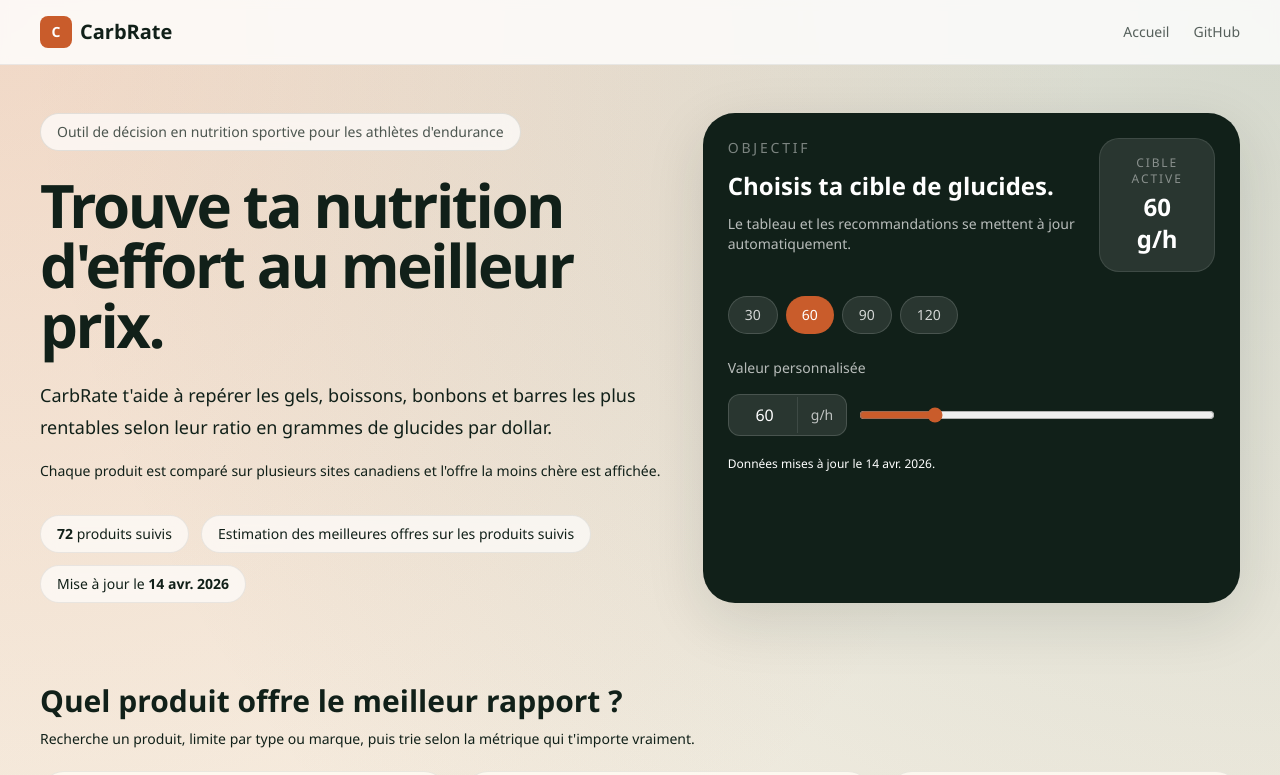
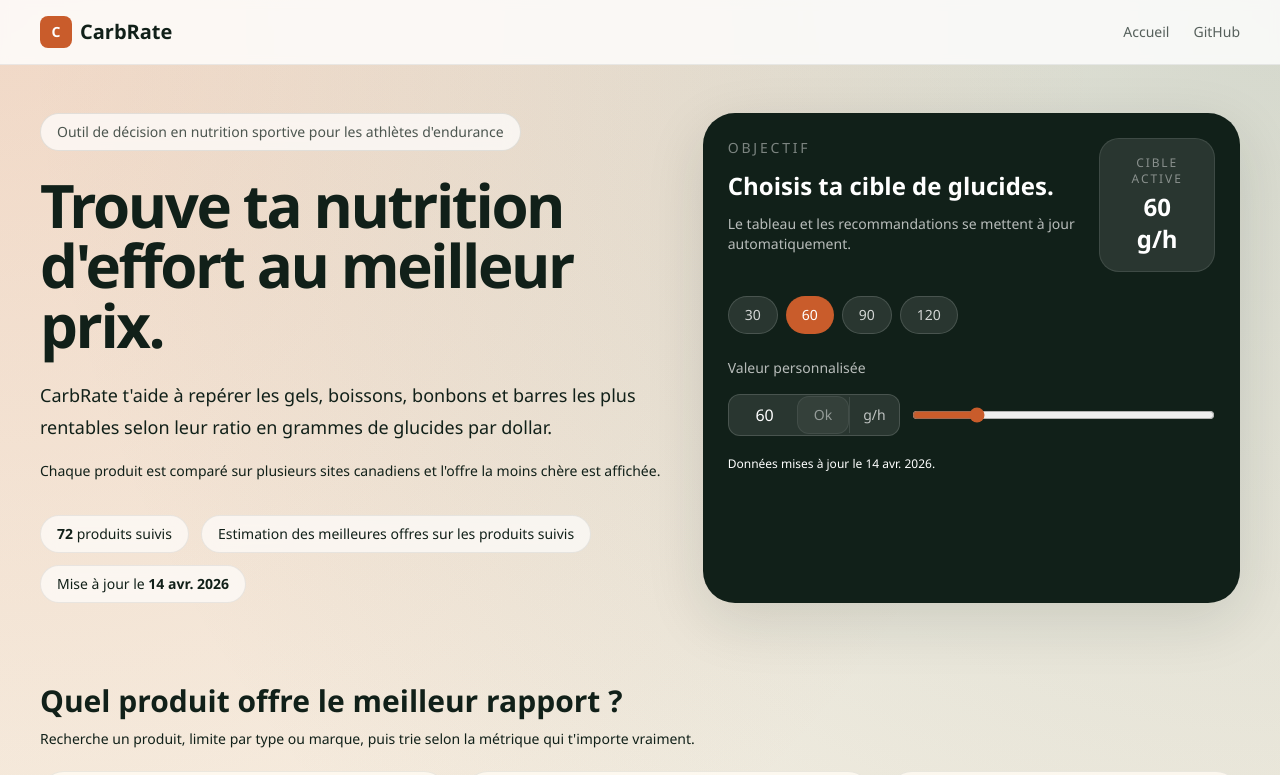
Before and after one commit to nathanguerard-ai/carbrate-site, a Next.js app: page / in a window 1280 px wide. Shown: the top 775 px of the page. Built offline with nearby package versions, Linux system fonts and the light colour scheme; no server answers.

Commit message:
feat(ui): restore Ok button for carb target with type/brand filters

```diff
--- a/app/page.tsx
+++ b/app/page.tsx
@@ -12,6 +12,7 @@ import {
 
 export default function Home() {
   const [targetGrams, setTargetGrams] = useState(DEFAULT_TARGET_CARBS);
+  const [pendingTargetGrams, setPendingTargetGrams] = useState(DEFAULT_TARGET_CARBS);
   const [selectedTypes, setSelectedTypes] = useState<string[]>([]);
   const [selectedBrands, setSelectedBrands] = useState<string[]>([]);
   const [searchTerm, setSearchTerm] = useState("");
@@ -144,9 +145,9 @@ export default function Home() {
               <button
                 key={preset}
                 type="button"
-                onClick={() => setTargetGrams(preset)}
+                onClick={() => setPendingTargetGrams(preset)}
                 className={`rounded-full px-4 py-2 text-sm transition ${
-                  targetGrams === preset
+                  pendingTargetGrams === preset
                     ? "bg-accent text-white"
                     : "border border-white/15 bg-white/10 text-white/80"
                 }`}
@@ -168,12 +169,20 @@ export default function Home() {
                   min="30"
                   max="180"
                   step="5"
-                  value={targetGrams}
+                  value={pendingTargetGrams}
                   onChange={(event) =>
-                    setTargetGrams(clampTargetGrams(Number(event.target.value)))
+                    setPendingTargetGrams(clampTargetGrams(Number(event.target.value)))
                   }
                   className="w-[4.25rem] bg-transparent px-2 py-2 text-right text-white outline-none"
                 />
+                <button
+                  type="button"
+                  onClick={() => setTargetGrams(pendingTargetGrams)}
+                  disabled={pendingTargetGrams === targetGrams}
+                  className="rounded-xl border border-white/15 bg-white/10 px-4 py-2 text-sm text-white transition hover:bg-white/20 disabled:cursor-not-allowed disabled:opacity-50"
+                >
+                  Ok
+                </button>
                 <span className="min-w-[3.1rem] border-l border-white/10 px-2 py-2 text-center text-sm font-medium whitespace-nowrap text-white/70">
                   g/h
                 </span>
@@ -183,9 +192,9 @@ export default function Home() {
                 min="30"
                 max="180"
                 step="5"
-                value={targetGrams}
+                value={pendingTargetGrams}
                 onChange={(event) =>
-                  setTargetGrams(clampTargetGrams(Number(event.target.value)))
+                  setPendingTargetGrams(clampTargetGrams(Number(event.target.value)))
                 }
                 className="w-full accent-[#c95c2b]"
               />
```
